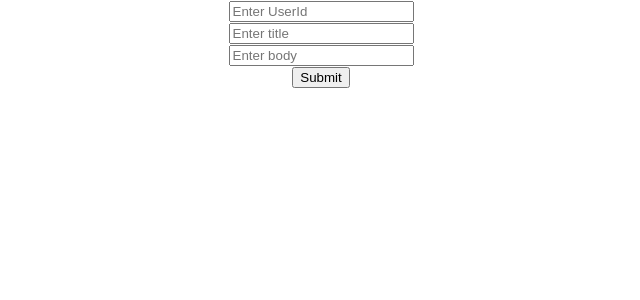
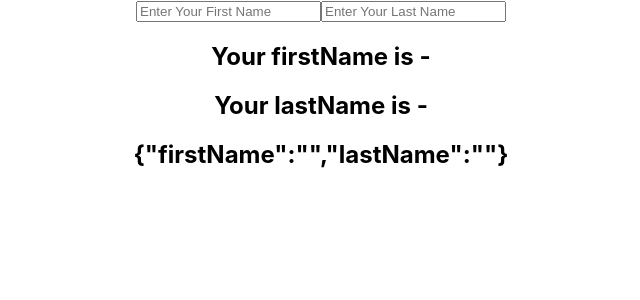
Before and after one commit to sivanandh007/React-Tutorial, a React (Create React App) app in the folder react-http/: page / in a window 1280 px wide. Shown: the top 300 px of the page, without its empty margins (319-959 px from the left). Built offline with nearby package versions, Linux system fonts and the light colour scheme.

Commit message:
React Hooks + UseStateHook

```diff
--- a/react-http/src/App.js
+++ b/react-http/src/App.js
@@ -1,11 +1,19 @@
 import './App.css';
-import PostForm from './components/PostForm';
+// import HookCounter from './components/HookCounter';
+// import PostForm from './components/PostForm';
 // import PostList from './components/PostList';
+// import ClassCounter from './components/ClassCounter';
+// import HookCounterTwo from './components/HookCounterTwo';
+import HookCounterThree from './components/HookCounterThree';
 
 function App() {
   return (
     <div className="App">
-      <PostForm />
+      <HookCounterThree />
+      {/* <HookCounterTwo /> */}
+      {/* <HookCounter /> */}
+      {/* <ClassCounter /> */}
+      {/* <PostForm /> */}
       {/* <PostList /> */}
     </div>
   );
--- /dev/null
+++ b/react-http/src/components/ClassCounter.js
@@ -0,0 +1,36 @@
+import React, { Component } from 'react'
+
+class ClassCounter extends Component {
+    constructor(props) {
+      super(props)
+
+      this.state = {
+         count : 0
+      }
+    }
+
+    clickIncrement = () => {
+        this.setState( (prevState) => ({
+            count:prevState.count+1
+        }))
+    }
+
+    clickDecrement = () => {
+        this.setState((prevState) => ({
+            count:prevState.count - 1
+        }))
+    }
+
+  render() {
+    const {count} = this.state
+    return (
+      <div>
+        <h1>Count - {count}</h1>
+        <button onClick={this.clickIncrement}>Increment</button>
+        <button onClick={this.clickDecrement}>Decrement</button>
+      </div>
+    )
+  }
+}
+
+export default ClassCounter
--- /dev/null
+++ b/react-http/src/components/HookCounter.js
@@ -0,0 +1,14 @@
+import React, { useState } from 'react'
+
+function HookCounter() {
+    const [count , setCount] = useState(0)
+  return (
+    <div>
+        <h1>Count - {count} </h1>
+        <button onClick={() => setCount(count + 1)}>Increase</button>
+        <button onClick={() => setCount(count - 1)}>Decrease</button>
+    </div>
+  )
+}
+
+export default HookCounter
--- /dev/null
+++ b/react-http/src/components/HookCounterThree.js
@@ -0,0 +1,27 @@
+import React, { useState } from 'react'
+
+function HookCounterThree() {
+    const [name, setName] = useState({firstName: '' ,lastName:''})
+  return (
+
+    <div>
+        <input type='text'
+        value={name.firstName}
+        placeholder='Enter Your First Name'
+        onChange={e => setName({...name, firstName: e.target.value})}/>
+
+        <input type='text'
+        value={name.lastName}
+        placeholder='Enter Your Last Name'
+        onChange={e => setName({...name, lastName: e.target.value})}/>
+
+        <h2>Your firstName is - {name.firstName}</h2>
+        <h2>Your lastName is - {name.lastName}</h2>
+        <h2>{JSON.stringify(name)}</h2>
+
+
+    </div>
+  )
+}
+
+export default HookCounterThree
--- /dev/null
+++ b/react-http/src/components/HookCounterTwo.js
@@ -0,0 +1,25 @@
+import React, { useState } from 'react'
+
+function HookCounterTwo() {
+    const initialCount = 0
+    const [count, setCount] = useState(initialCount)
+
+    const incrementFive = () => {
+        for(let i =0; i < 5; i++) {
+            setCount(prevCount => prevCount + 1)
+        }
+    }
+
+  return (
+    <div>
+        Count:{count}
+        <br></br>
+        <button onClick={() => setCount(initialCount)}>Reset Me</button>
+        <button onClick={() => setCount(prevCount => prevCount + 1)}>Increment</button>
+        <button onClick={() => setCount(prevCount =>prevCount - 1)}>Decrement</button>
+        <button onClick={incrementFive}>Increment 5</button>
+    </div>
+  )
+}
+
+export default HookCounterTwo
```
Also changed, not shown: react-http/src/components/HookCounterFive.js (added, +9 -0 lines).
